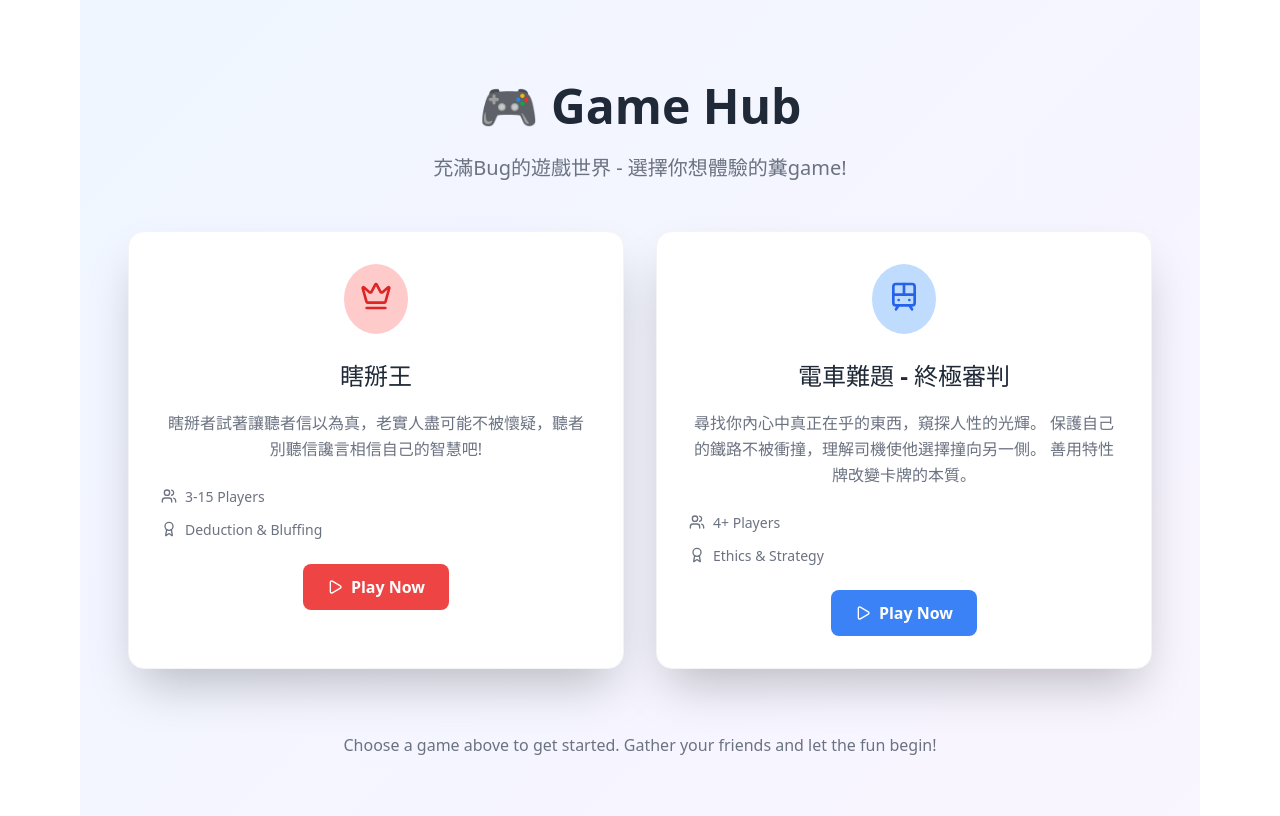
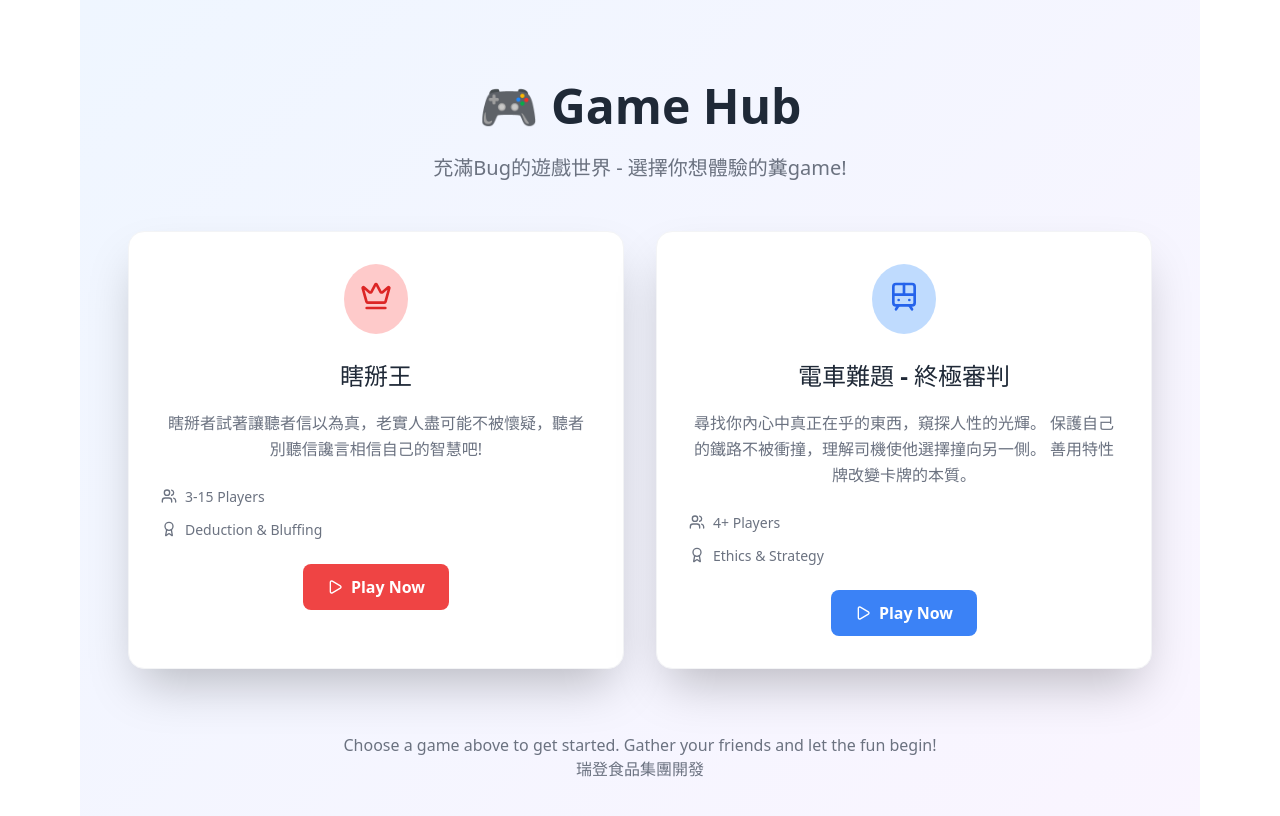
Before and after one commit to Terry1015473/TheBestLiar, a React (Vite) app: page / in a window 1280 px wide. Shown: the top 816 px of the page. Built offline with nearby package versions, Linux system fonts and the light colour scheme.

Commit message:
Some word

```diff
--- a/src/App.jsx
+++ b/src/App.jsx
@@ -118,7 +118,8 @@ const GameHomepage = () => {
         {/* Footer */}
         <div className={styles.footer}>
           <p className={styles.footerText}>
-            Choose a game above to get started. Gather your friends and let the fun begin!
+            Choose a game above to get started. Gather your friends and let the fun begin! <br />
+            瑞登食品集團開發
           </p>
         </div>
       </div>
```
